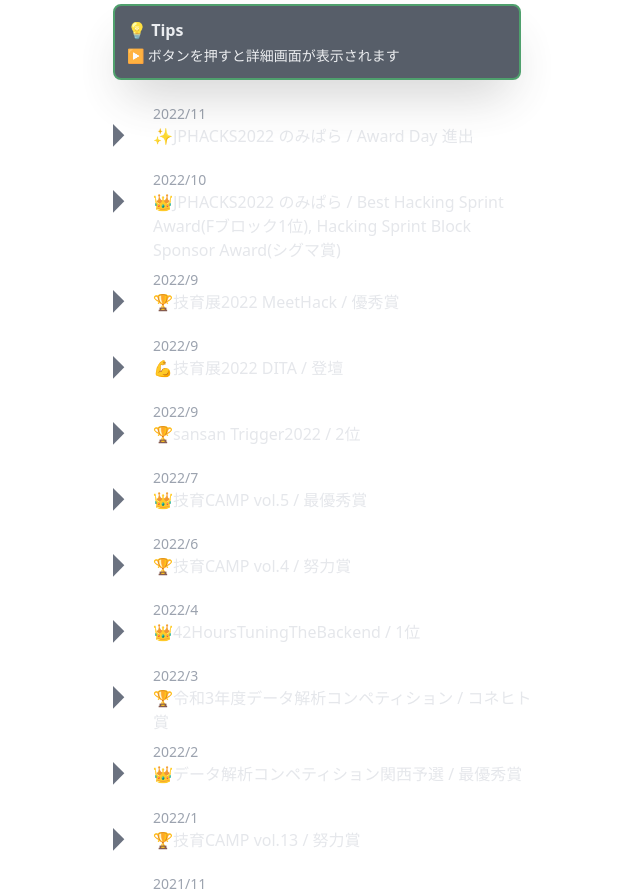
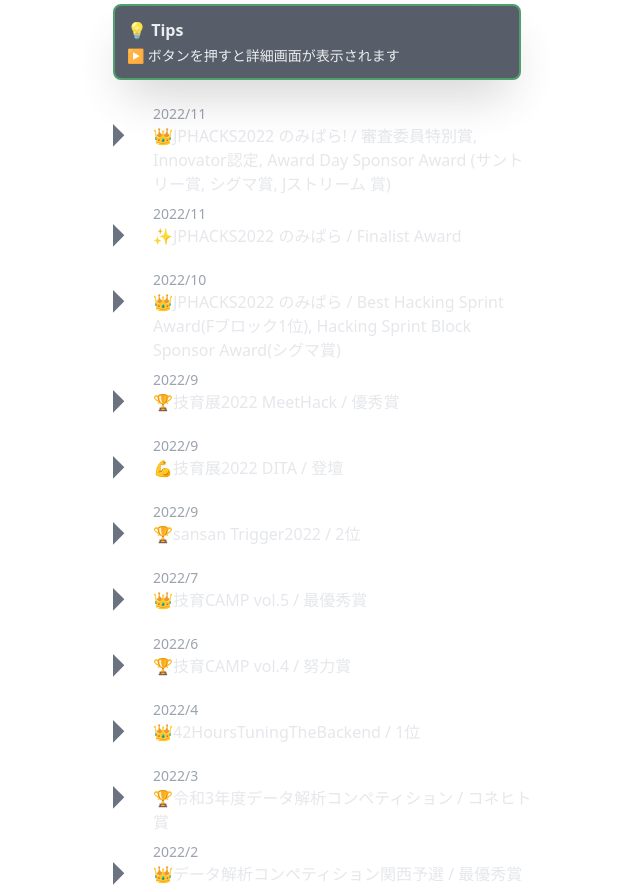
Before and after one commit to mahiro72/mahiro72-resume, a React (Create React App) app: page / in a window 1280 px wide. Shown: the part 2060-2952 px from the top of the page, without its empty margins (463-1103 px from the left). Built offline with nearby package versions, Linux system fonts and the light colour scheme.

Commit message:
add: awards jphacks

```diff
--- a/src/data/profile/award/data.ts
+++ b/src/data/profile/award/data.ts
@@ -13,7 +13,15 @@
     "award":[
         {
             "date":"2022/11",
-            "name":"✨JPHACKS2022 のみぱら / Award Day 進出",
+            "name":"👑JPHACKS2022 のみぱら! / 審査委員特別賞, Innovator認定, Award Day Sponsor Award (サントリー賞, シグマ賞, Jストリーム 賞)",
+            "img":img_nomipara,
+            "about":"オンライン飲み会に最適化された新しいビデオ通話サービスです / バックエンド、インフラ、Ops、デザイン担当",
+            "article":"",
+            "github":"https://github.com/jphacks/F_2205"
+        },
+        {
+            "date":"2022/11",
+            "name":"✨JPHACKS2022 のみぱら / Finalist Award",
             "img":img_jphacks ,
             "about":"「JPHACKS 2022 Award Day」進出チームに選ばれました",
             "article":"",
```
